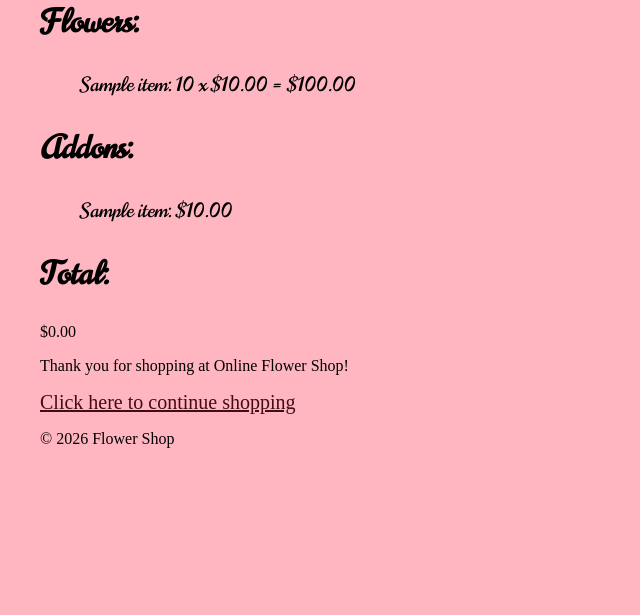
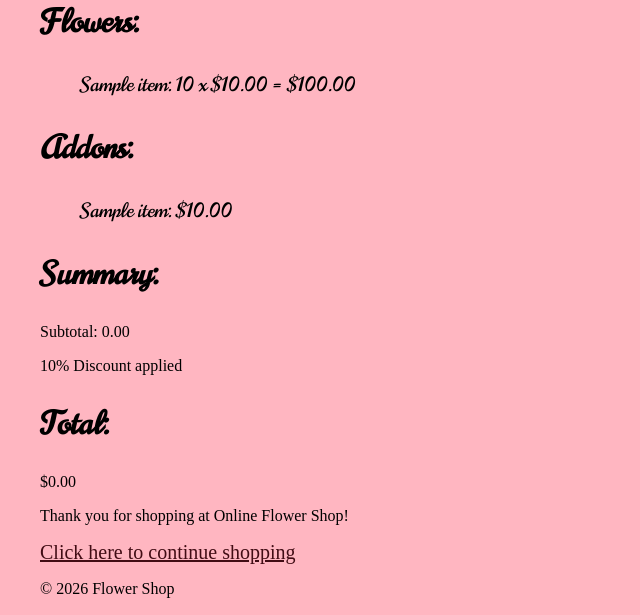
Before and after one commit to st26076/CSC2_Flask_Practise, a Flask app: template templates/invoices.html in a window 1280 px wide. Shown: the part 498-1113 px from the top of the page, without its empty margins (0-640 px from the left). Before the commit the page ends 946 px from the top, so only its background shows below. Run offline with Flask 3, Linux system fonts and the light colour scheme; the template is opened without the code that fills it: most values are stand-ins (such as "Sample title", 1, 10 or a date in 2020).

Commit message:
Added a Summary section where the invoice shows the original total of the order before the 10% discount is added when a $180 plus order is placed.

```diff
--- a/templates/invoices.html
+++ b/templates/invoices.html
@@ -25,6 +25,9 @@
                 <li class="invoice"> {{ item }}: ${{ '%.2f' % details['price'] }} </li>
             {% endfor %}
         </ul>
+        <h2>Summary:</h2>
+        <p class="invoice">Subtotal: {{ '%.2f' % original_total }}</p>
+        <p class="invoice">10% Discount applied</p>
         <h2 class="invoice">Total:</h2>
         <p class="invoice">${{ '%.2f' % total }}</p>
         <p class="invoice">Thank you for shopping at Online Flower Shop!</p>
```
